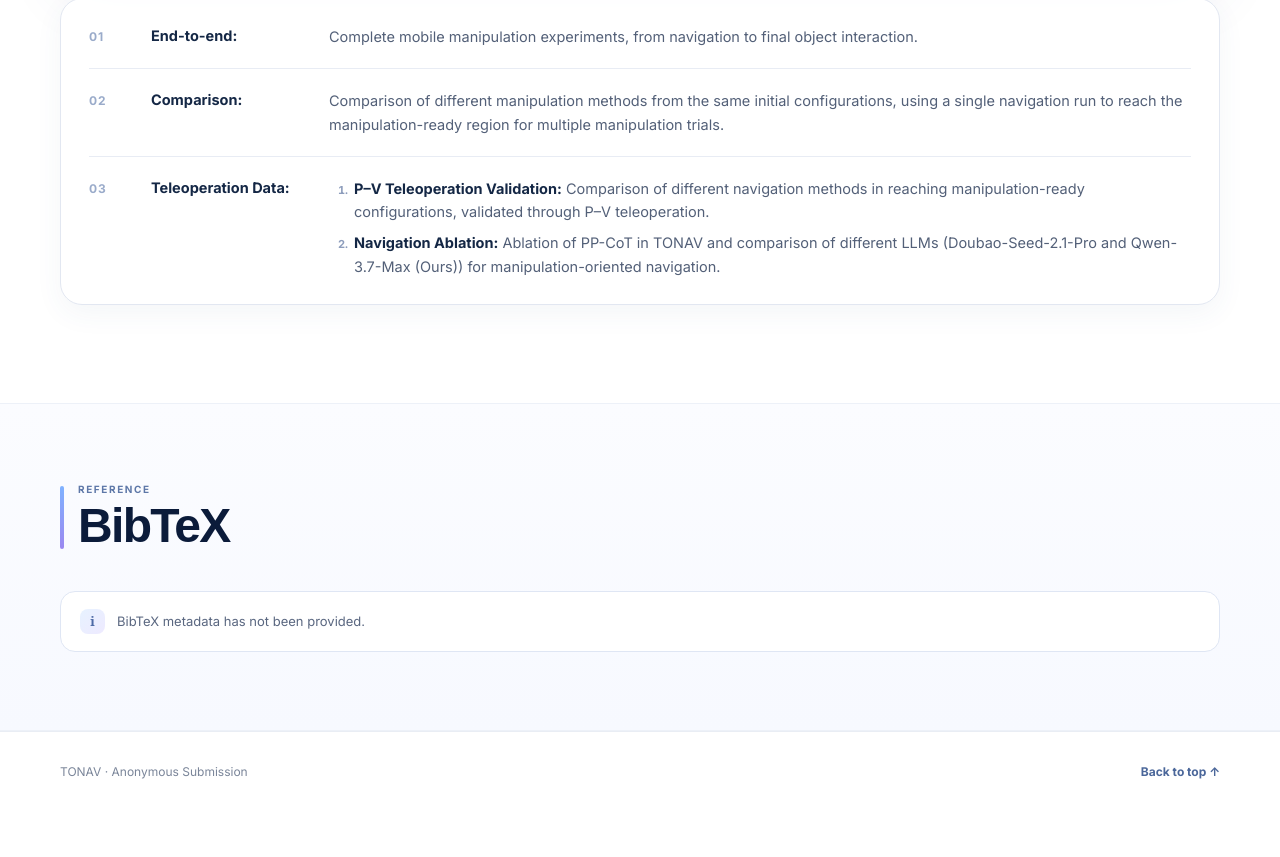
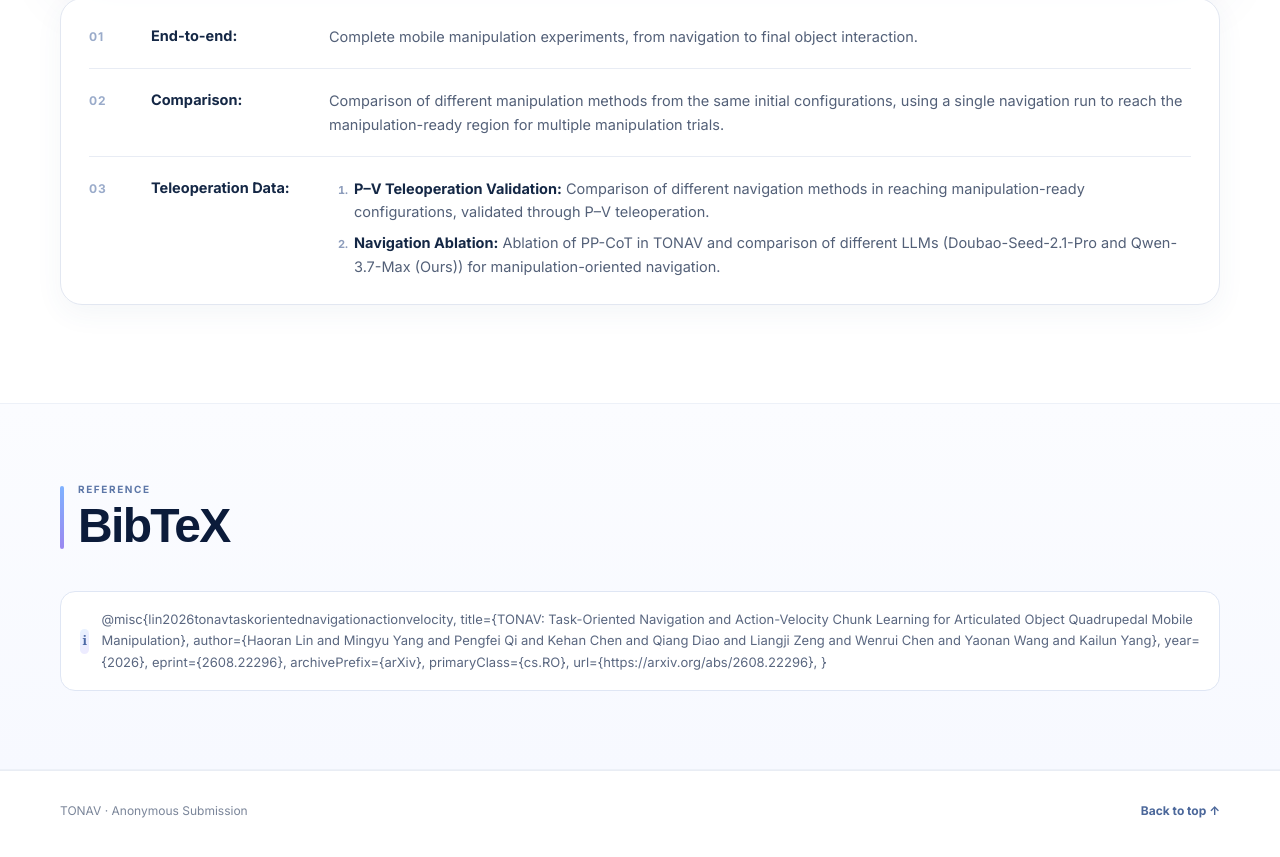
Before and after one commit to haochen611/TONAV, a plain HTML site: page index.html in a window 1280 px wide. Shown: the part 7256-8113 px from the top of the page. Before the commit the page ends 8074 px from the top, so only its background shows below. Drawn offline with Linux system fonts and the light colour scheme.

Commit message:
Update index.html

```diff
--- a/index.html
+++ b/index.html
@@ -406,7 +406,15 @@
         </div>
         <div class="citation-pending">
           <span aria-hidden="true">i</span>
-          <p>BibTeX metadata has not been provided.</p>
+          <p>@misc{lin2026tonavtaskorientednavigationactionvelocity,
+      title={TONAV: Task-Oriented Navigation and Action-Velocity Chunk Learning for Articulated Object Quadrupedal Mobile Manipulation},
+      author={Haoran Lin and Mingyu Yang and Pengfei Qi and Kehan Chen and Qiang Diao and Liangji Zeng and Wenrui Chen and Yaonan Wang and Kailun Yang},
+      year={2026},
+      eprint={2608.22296},
+      archivePrefix={arXiv},
+      primaryClass={cs.RO},
+      url={https://arxiv.org/abs/2608.22296},
+}</p>
         </div>
       </div>
     </section>
```
